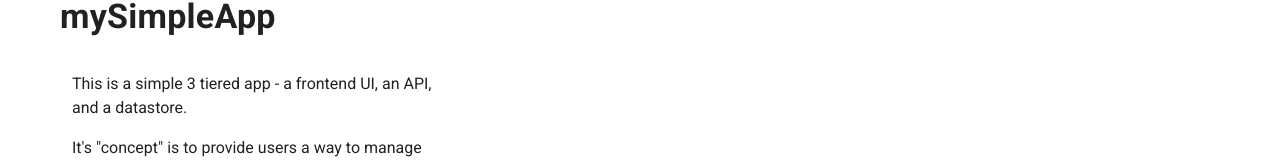
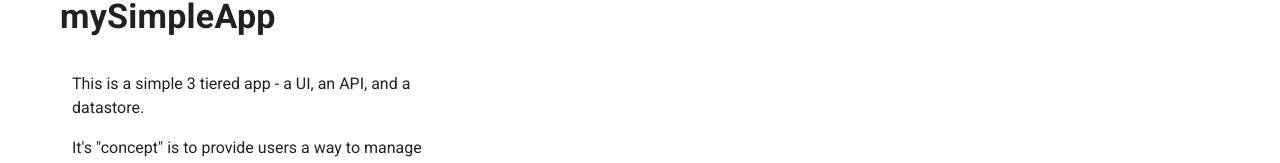
Before and after one commit to jburer/mysimpleui, a Vue app: page /about in a window 1280 px wide. Shown: the part 150-313 px from the top of the page. Built offline with nearby package versions, Linux system fonts and the light colour scheme.

Commit message:
.initial

```diff
--- a/src/views/About.vue
+++ b/src/views/About.vue
@@ -3,7 +3,7 @@
     <Title :title="title" />
     <v-col cols="12" sm="6" md="4" class="pt-6 mt-3">
       <p>
-        This is a simple 3 tiered app - a frontend UI, an API, and a datastore.
+        This is a simple 3 tiered app - a UI, an API, and a datastore.
       </p>
       <p>
         It's "concept" is to provide users a way to manage local events around
```
Also changed, not shown: 1 other file (tests, documents, lock files or other folders).
